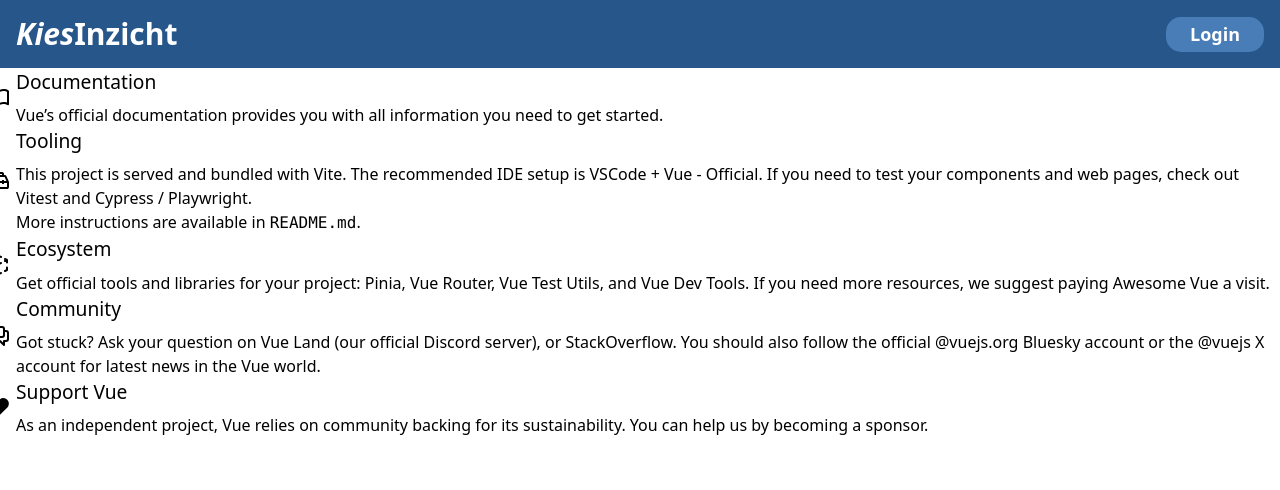
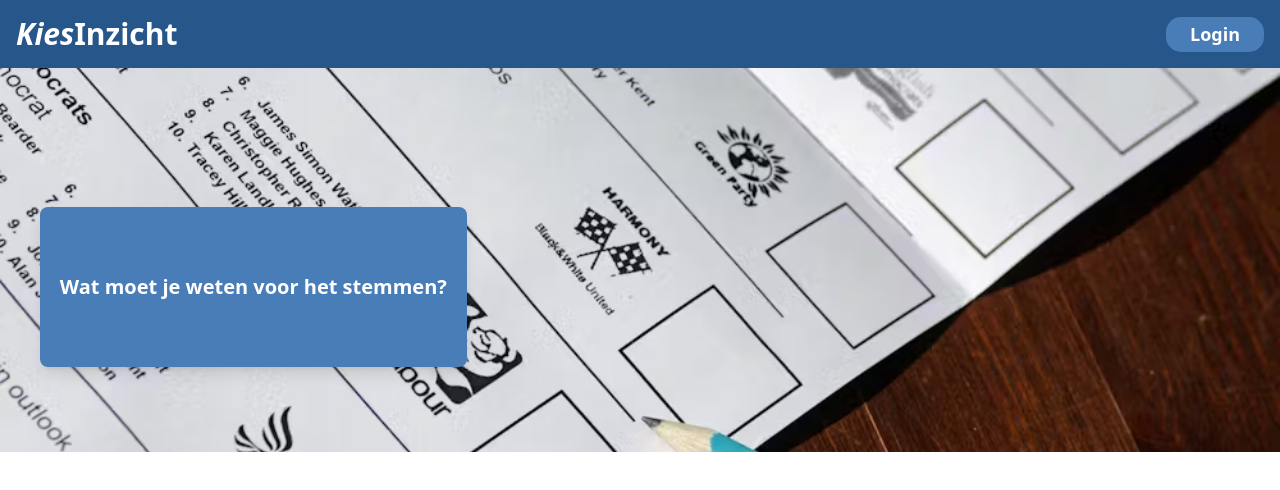
Before and after one commit to BirhatHassan/MijnWebsite, a Vue app in the folder vue-project/: page / in a window 1280 px wide. Shown: the top 490 px of the page. Built offline with nearby package versions, Linux system fonts and the light colour scheme; the HTML template or start-up script is replaced by a standard one.

Commit message:
remove paperballots image, update NavBar styling, and replace TheWelcome component with BannerImage

```diff
--- a/vue-project/postcss.config.js
+++ b/vue-project/postcss.config.js
@@ -1,9 +1,6 @@
 export default {
   plugins: {
     "@tailwindcss/postcss": {},
-    fontFamily: {
-      lato: ['Lato', 'sans-serif'],
-    },
-
+    autoprefixer: {},
   }
 }
--- a/vue-project/src/App.vue
+++ b/vue-project/src/App.vue
@@ -1,6 +1,6 @@
 <script setup lang="ts">
+import BannerImage from './components/BannerImage.vue';
 import NavBar from './components/NavBar.vue'
-import TheWelcome from './components/TheWelcome.vue'
 </script>
 
 <template>
@@ -9,7 +9,7 @@ import TheWelcome from './components/TheWelcome.vue'
   </header>
 
   <main>
-    <TheWelcome />
+    <BannerImage />
   </main>
 </template>
 
--- /dev/null
+++ b/vue-project/src/components/BannerImage.vue
@@ -0,0 +1,17 @@
+<script lang="ts" setup>
+import paperballots from '../assets/paperballots.jpg.avif'
+</script>
+
+<template>
+  <div>
+    <img :src="paperballots" alt="Paper Ballots" class="w-full h-96 object-cover" />
+
+    <div
+      class="absolute top-1/3 left-10 w-1/3 h-1/5 bg-[#487DB8] bg-opacity-70 -mt-15 flex items-center justify-center p-4 rounded-lg shadow-lg"
+    >
+      <h1 class="text-white text-xl font-bold flex items-start">
+        Wat moet je weten voor het stemmen?
+      </h1>
+    </div>
+  </div>
+</template>
--- a/vue-project/src/components/NavBar.vue
+++ b/vue-project/src/components/NavBar.vue
@@ -1,6 +1,6 @@
 <template>
   <nav class="bg-[#27568B] flex items-center justify-between p-4">
-    <h1 class="text-white text-3xl font-extrabold font-lato">
+    <h1 class="text-white text-3xl font-extrabold">
       <a href="#">
       <span class="italic">Kies</span>Inzicht
       </a>
```
Also changed, not shown: vue-project/public/images/paperballots.jpeg (deleted), vue-project/src/assets/paperballots.jpg.avif (added).
